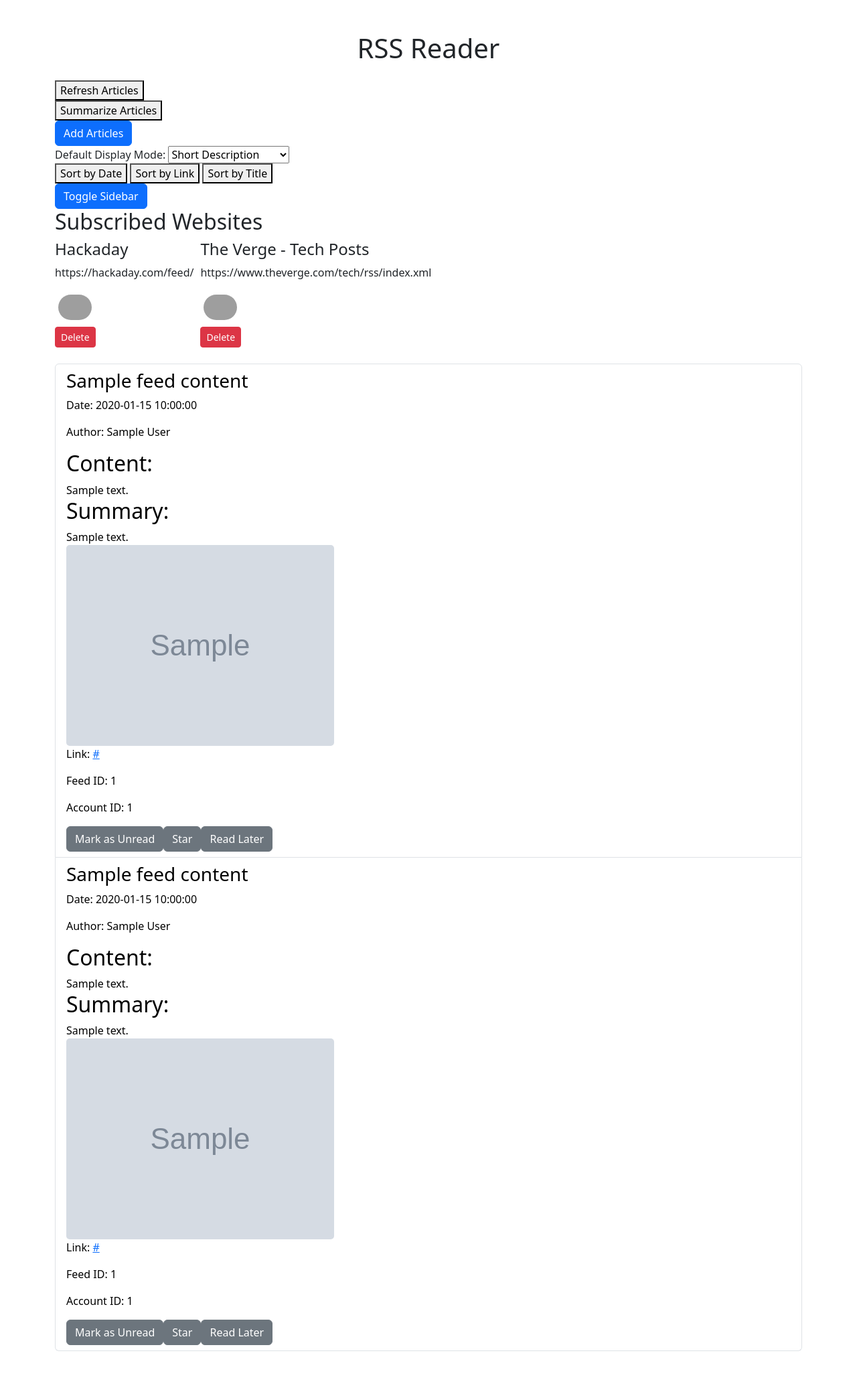
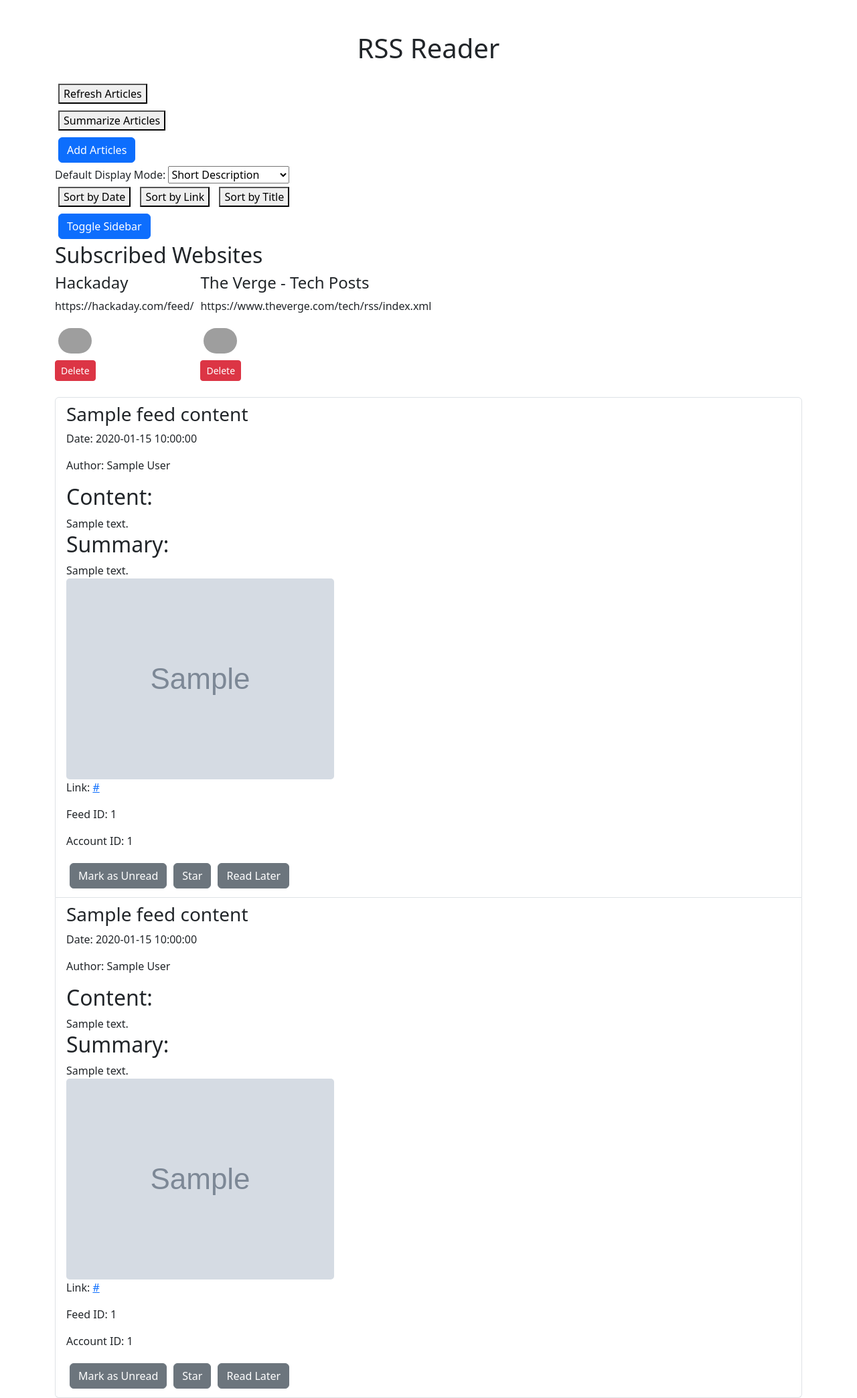
Before and after one commit to Quantlight/Fast-Feed, a Flask app: template templates/rss.html in a window 1280 px wide. Shown: the whole page at 67% size. Before the commit the page ends 2018 px from the top, so only its background shows below. Run offline with Flask 3, Linux system fonts and the light colour scheme; the template is opened without the code that fills it: values that come from a table or form of the project are taken from there, most other values are stand-ins (such as "Sample title", 1, 10 or a date in 2020); grey boxes marked "Sample" are stand-in pictures; some libraries are stand-ins or nearby versions; grey boxes are pictures that could not be loaded.

Commit message:
Add: button margins, improved structure

```diff
--- a/App/static/rss.css
+++ b/App/static/rss.css
@@ -82,11 +82,16 @@ img[src] {
   text-decoration: none;
   cursor: pointer;
 }
-
-.list-group-item {
+/*Content of Subscribed Websites*/
+#articles-list {
   color: #000000;
   background-color: #ffffff;
 }
+
+button{
+  margin: 5px;
+}
+
 .full-content{
   display: none;
 }
--- a/App/templates/rss.html
+++ b/App/templates/rss.html
@@ -109,6 +109,7 @@
     </div>
 
     <!-- List of articles -->
+<div id="articles-list">
     <ul class="list-group mt-4">
         {% for feed in feeds %}
             {% for entry in feed_contents[feed.id] %}
```
